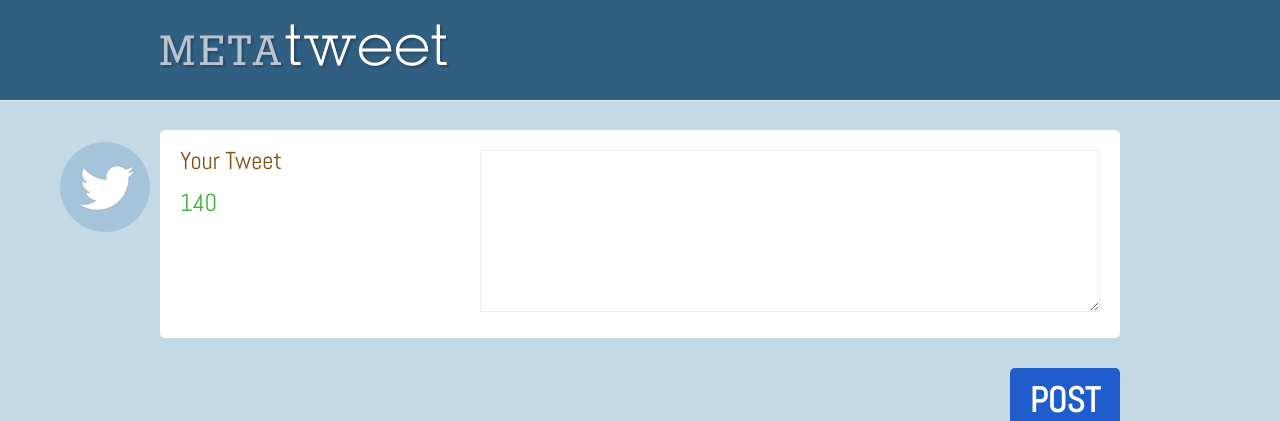
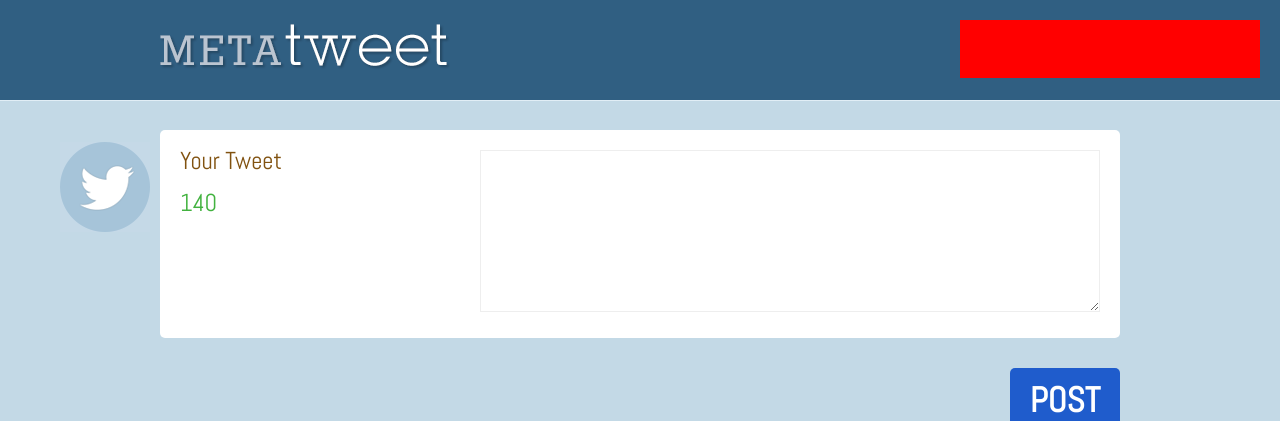
Before and after one commit to raymonst/IOLab-project-02, a Flask app: template templates/index.html in a window 1280 px wide. Shown: the top 421 px of the page. Run offline with Flask 2, Linux system fonts and the light colour scheme; the template is opened without the code that fills it, so the values that code supplies are empty.

Commit message:
css updates

```diff
--- a/static/css/style.css
+++ b/static/css/style.css
@@ -110,10 +110,12 @@ textarea											{border:1px solid #eee; color:#666; height:150px; margin-top:
 
 /* notification */
 
-.notification 										{color:#fff; font-size:1em; line-height:2.5; margin:0; overflow:auto; position:absolute; right:20px; text-align:left; top:20px; width:300px; z-index: 101;}
-#notification-name 									{float:left; height:45px; padding:3px 10px 0 0; text-align:right; width:242px;}
-#notification-image 								{float:left; width:48px;}
-#tweets 											{background:#1f4c6e; border-bottom:1px solid #e1eef6; color:#fff; display:none; padding:20px; position:absolute; right:20px; top:68px; width:260px; z-index:102;}
+.notification 										{background:red; color:#fff; font-size:1em; line-height:2.5; margin:0; overflow:hidden; position:absolute; right:20px; text-align:left; top:20px; width:300px; z-index: 101;}
+#notification-name 									{float:left; height:45px; padding:3px 10px 0 0; text-align:right; width:232px;}
+#notification-image 								{float:left; height:auto; width:58px;}
+#notification-image a 								{display:block; height:48px; padding:5px; width:48px;}
+#notification-image a:hover 						{background:#1f4c6e;r}
+#tweets 											{background:#1f4c6e; border-bottom:2px solid #e1eef6; color:#fff; display:none; line-height:1.3; padding:20px; position:absolute; right:0; top:30px; width:260px; z-index:102;}
 .tweet 												{margin:0 0 5px 0;}
 
 
--- a/static/js/script.js
+++ b/static/js/script.js
@@ -44,11 +44,11 @@ var tweet = {
 
     seeTweets : function() {
 	    $("#notification-image").mouseenter(function() {
-			$("#tweets").fadeIn(100);
+			$("#tweets").show();
 	    }).mouseleave(function() {
-			$("#tweets").fadeOut(100);
+			$("#tweets").hide();
 	    });
-    },
+   },
 
     tags : function(e) {
         $("#tweet-tags .loader").fadeIn(300);
--- a/templates/index.html
+++ b/templates/index.html
@@ -19,20 +19,24 @@
 
     <div class="notification">
     	<div id="notification-name">{{ user.screen_name }}</div>
-    	<div id="notification-image"><a href="#"><img src="{{ user.profile_image_url }}"/></a></div>
+    	<div id="notification-image">
+    		<a href="#"><img src="{{ user.profile_image_url }}"/></a>
      	</div>
      	<div id="tweets">
      	    <h3>Recent Tweets</h3>
+
+<!--
      	        <div class="tweet">Vivamus luctus elit sit amet mi.</div>
      	        <div class="tweet">Vivamus luctus elit sit amet mi.</div>
      	        <div class="tweet">Vivamus luctus elit sit amet mi.</div>
      	        <div class="tweet">Vivamus luctus elit sit amet mi.</div>
      	        <div class="tweet">Vivamus luctus elit sit amet mi.</div>
-<!--
+-->
+
      	    {% for t in tweets %}
      	    	<div class="tweet">{{ t.text }}</div>
      	    {% endfor %}
--->
+     	</div>
    </div>
 
 	<div id="container">
```
Lines whose indentation alone changed are shown as unchanged.
